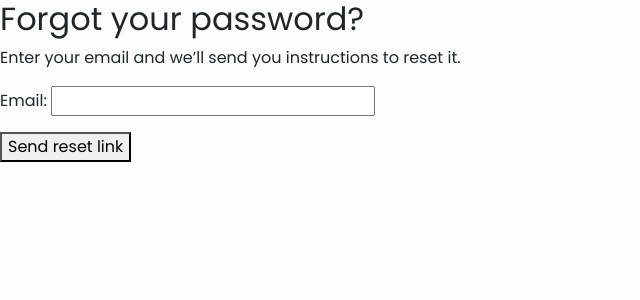
After one commit to codeylee05/BeyonceVotingSite, a Django app: page /password-reset/ in a window 1280 px wide. The commit adds this page. Shown: the top 300 px of the page, without its empty margins (0-640 px from the left). Run offline with Django 4.2, Linux system fonts and the light colour scheme.

Commit message:
Feature: Password reset (not complete)

```diff
--- a/BeyonceVotingSite/settings.py
+++ b/BeyonceVotingSite/settings.py
@@ -124,3 +124,6 @@ SECURE_HSTS_INCLUDE_SUBDOMAINS = not DEBUG
 SECURE_HSTS_PRELOAD = not DEBUG
 SECURE_CONTENT_TYPE_NOSNIFF = True
 X_FRAME_OPTIONS = 'DENY'
+
+
+EMAIL_BACKEND = 'django.core.mail.backends.console.EmailBackend'
--- a/core/templates/core/album_voting.html
+++ b/core/templates/core/album_voting.html
@@ -7,7 +7,7 @@ Vote for Album
 {% block content %}
 <div class="container text-center my-5">
     <h1 class="mb-4 voting-page-title">Beyoncé Album Voting </h1>
-    <p class="lead mb-5">Get ready to vote for your favorite Beyoncé album from 24 October 2025. Details coming soon</p>
+    <p class="lead mb-5">Get ready to vote for your favorite Beyoncé album from 28 October 2025.</p>
 
     <div id="countdown" class="d-flex justify-content-center gap-4 flex-wrap">
         <div class="timer-box p-3 rounded shadow text-white">
@@ -31,7 +31,7 @@ Vote for Album
 
 <script>
     // Hardcoded countdown target date (UTC)
-    const countDownDate = new Date("Oct 24, 2025 00:00:00 UTC").getTime();
+    const countDownDate = new Date("Oct 28, 2025 00:00:00 UTC").getTime();
 
     const x = setInterval(function () {
         const now = new Date().getTime();
--- a/core/templates/core/lobby.html
+++ b/core/templates/core/lobby.html
@@ -14,10 +14,9 @@
     <h2>Welcome to the Beymore Voting Lobby</h2>
     <p class="count-display">👥 Currently <strong>{{ count }}</strong> {% if count == 1 %} person is waiting in the
         lobby. {% else %} people are waiting in the lobby. {% endif %}</p>
-    <p class="mt-3">Album Voting session will begin on 24 October 2025! Get ready to defend your favorite Beyoncé
+    <p class="mt-3">Album Voting session will begin on 28 October 2025! Get ready to defend your favorite Beyoncé
         era 🎶✨ <br> You will receive an email with more details and for verification close to the Voting Period. <br>
-        Note: You will not be able to vote if we are not able to verify your email before Voting Period. <br> Only one
-        email per user or you will be banned. </p>
+        Note: You will not be able to vote if we are not able to verify your email before Voting Period. </p>
 
     <a href="{% url 'album_voting' %}" class="btn-main btn-main-2">✨ Go to Voting ✨</a>
 </div>
--- a/core/templates/core/login.html
+++ b/core/templates/core/login.html
@@ -28,6 +28,7 @@
         </div>
         <button type="submit" class="btn btn-gold w-100">Login</button>
     </form>
+    <!--Removed "Forgot your password for later development"-->
     <p class="text-center mt-3">
         Don’t have an account? <a href="{% url 'signup' %}">Sign Up</a>
     </p>
--- /dev/null
+++ b/core/templates/core/password_reset.html
@@ -0,0 +1,17 @@
+{% extends "core/base.html" %}
+
+{% block title %}Password Reset{% endblock %}
+
+{% block nav %}{% endblock %}
+
+{% block content %}
+
+<h2>Forgot your password?</h2>
+<p>Enter your email and we’ll send you instructions to reset it.</p>
+
+<form method="POST">
+    {% csrf_token %}
+    {{ form.as_p }}
+    <button type="submit">Send reset link</button>
+</form>
+{% endblock %}
--- a/core/urls.py
+++ b/core/urls.py
@@ -1,5 +1,7 @@
 from django.urls import path
 from . import views
+from django.contrib.auth import views as auth_views
+
 
 urlpatterns = [
 
@@ -18,6 +20,29 @@ urlpatterns = [
 
     path("share/", views.referral, name="referral"),
 
+    # Auth-views for password reset
+    path('password-reset/',
+         auth_views.PasswordResetView.as_view(
+             template_name='core/password_reset.html',
+             email_template_name='registration/password_reset_email.html'  # the email sent
+         ),
+         name='password_reset'),
+
+    path('password-reset/done/',
+         auth_views.PasswordResetDoneView.as_view(
+             template_name='core/password_reset_done.html'),
+         name='password_reset_done'),
+
+    path('reset/<uidb64>/<token>/',
+         auth_views.PasswordResetConfirmView.as_view(
+             template_name='core/password_reset_confirm.html'),
+         name='password_reset_confirm'),
+
+    path('reset/done/',
+         auth_views.PasswordResetCompleteView.as_view(
+             template_name='core/password_reset_complete.html'),
+         name='password_reset_complete'),
+
 
 
 ]
```
Also changed, not shown: core/templates/core/password_reset_complete.html (added, +11 -0 lines), core/templates/core/password_reset_confirm.html (added, +16 -0 lines), core/templates/core/password_reset_done.html (added, +11 -0 lines), core/templates/registration/password_reset_email.html (added, +14 -0 lines).
